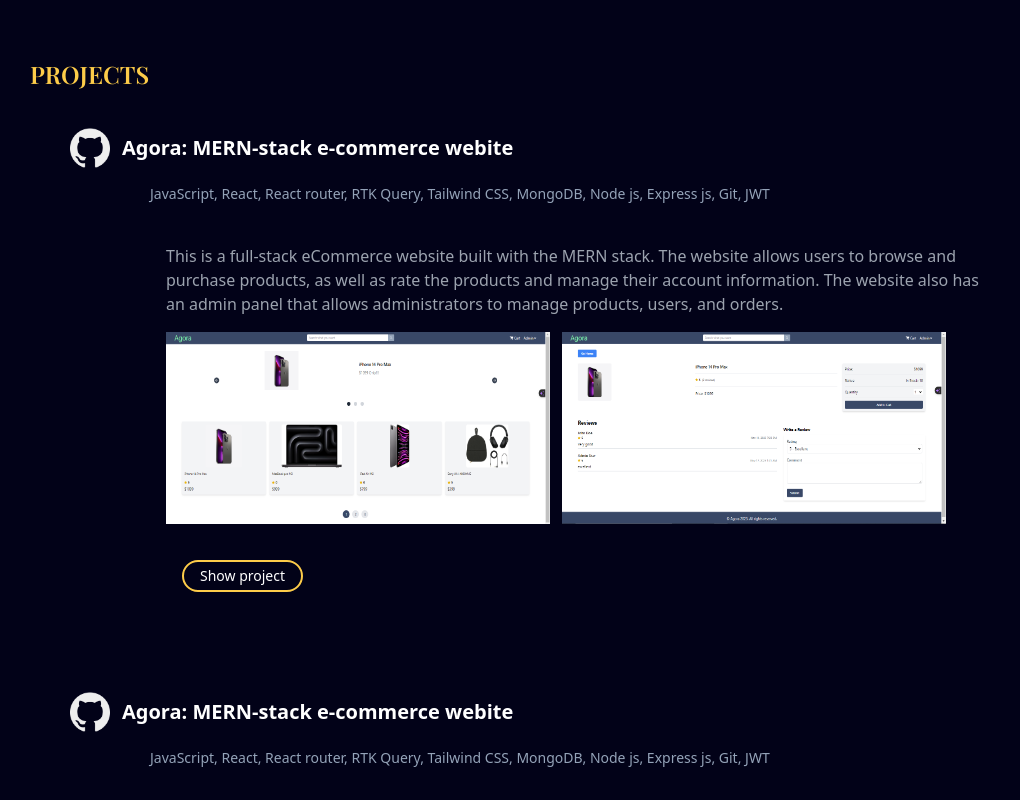
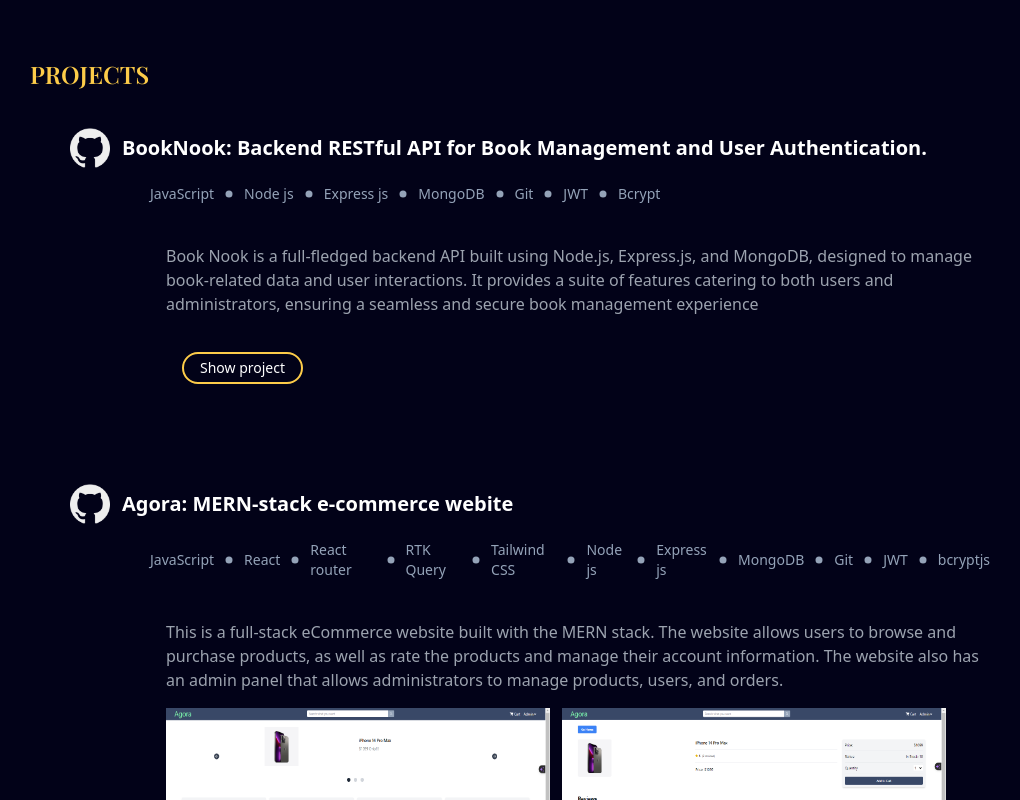
Before and after one commit to Shakhlyn/Shakhlyn-Portfolio, a React (Vite) app: page / in a window 1280 px wide. Shown: the part 1520-2320 px from the top of the page, without its empty margins (130-1150 px from the left). Built offline with nearby package versions, Linux system fonts and the light colour scheme.

Commit message:
feat: Add a new project and update dependency packages

```diff
--- a/src/components/Contact.jsx
+++ b/src/components/Contact.jsx
@@ -51,7 +51,8 @@
           }}
           className="mt-10 md:mt-0"
         >
-          <form
+          <f
+            orm
             target="_blank"
             onSubmit={onSubmit}
             action="https://formsubmit.co/646cd207185071b14707c1903f374963" //instead of using the naked e-mail, using this unique is better. No one finds the real e-mail.
@@ -117,7 +118,7 @@
                 SEND ME A MESSAGE
               </button>
             </div>
-          </form>
+          </f>
         </motion.div>
       </div>
     </section>
--- a/src/components/Projects.jsx
+++ b/src/components/Projects.jsx
@@ -1,4 +1,5 @@
 import React from "react";
+import { GoDotFill } from "react-icons/go";
 
 const Projects = () => {
   return (
@@ -14,34 +15,46 @@
               className="h-10 w-auto rounded-md "
             />
             <h3 className="text-xl font-bold">
-              Agora: MERN-stack e-commerce webite
+              BookNook: Backend RESTful API for Book Management and User
+              Authentication.
             </h3>
           </div>
           <div className=" ml-4 md:ml-20">
-            <p className=" md:text-sm text-slate-400 mt-4 mb-10">
-              JavaScript, React, React router, RTK Query, Tailwind CSS, MongoDB,
-              Node js, Express js, Git, JWT
+            <p className=" flex flex-row gap-2 items-center md:text-sm text-slate-400 mt-4 mb-10">
+              <p> JavaScript </p>
+              <p>
+                <GoDotFill />
+              </p>
+              <p> Node js </p>
+              <p>
+                <GoDotFill />
+              </p>
+              <p> Express js </p>
+              <p>
+                <GoDotFill />
+              </p>
+              <p> MongoDB </p>
+              <p>
+                <GoDotFill />
+              </p>
+              <p> Git </p>
+              <p>
+                <GoDotFill />
+              </p>
+              <p> JWT </p>
+              <p>
+                <GoDotFill />
+              </p>
+              <p> Bcrypt </p>
             </p>
             <div className="text-gray-400 ml-4 flex flex-col gap-4 ">
               <p>
-                This is a full-stack eCommerce website built with the MERN
-                stack. The website allows users to browse and purchase products,
-                as well as rate the products and manage their account
-                information. The website also has an admin panel that allows
-                administrators to manage products, users, and orders.
+                Book Nook is a full-fledged backend API built using Node.js,
+                Express.js, and MongoDB, designed to manage book-related data
+                and user interactions. It provides a suite of features catering
+                to both users and administrators, ensuring a seamless and secure
+                book management experience
               </p>
-              <div className="flex flex-row gap-3">
-                <img
-                  src="/assets/project/agora/homepage.png"
-                  alt="project-homepage"
-                  className="w-96 h-48"
-                />
-                <img
-                  src="/assets/project/agora/details.png"
-                  alt="product-details"
-                  className="w-96 h-48"
-                />
-              </div>
 
               <div className="md:ml-4 my-5">
                 <button className="px-4 py-1 rounded-full border-2 text-sm text-white border-yellow transition duration-500 ">
@@ -63,9 +76,48 @@
             </h3>
           </div>
           <div className=" ml-4 md:ml-20">
-            <p className=" md:text-sm text-slate-400 mt-4 mb-10">
-              JavaScript, React, React router, RTK Query, Tailwind CSS, MongoDB,
-              Node js, Express js, Git, JWT
+            <p className=" flex flex-row gap-2 items-center md:text-sm text-slate-400 mt-4 mb-10">
+              <p> JavaScript </p>
+              <p>
+                <GoDotFill />
+              </p>
+              <p> React </p>
+              <p>
+                <GoDotFill />
+              </p>
+              <p> React router </p>
+              <p>
+                <GoDotFill />
+              </p>
+              <p> RTK Query </p>
+              <p>
+                <GoDotFill />
+              </p>
+              <p> Tailwind CSS </p>
+              <p>
+                <GoDotFill />
+              </p>
+              <p> Node js </p>
+              <p>
+                <GoDotFill />
+              </p>
+              <p> Express js </p>
+              <p>
+                <GoDotFill />
+              </p>
+              <p> MongoDB </p>
+              <p>
+                <GoDotFill />
+              </p>
+              <p> Git </p>
+              <p>
+                <GoDotFill />
+              </p>
+              <p> JWT </p>
+              <p>
+                <GoDotFill />
+              </p>
+              <p> bcryptjs </p>
             </p>
             <div className="text-gray-400 ml-4 flex flex-col gap-4 ">
               <p>
```
Also changed, not shown: 1 other file (tests, documents, lock files or other folders).
